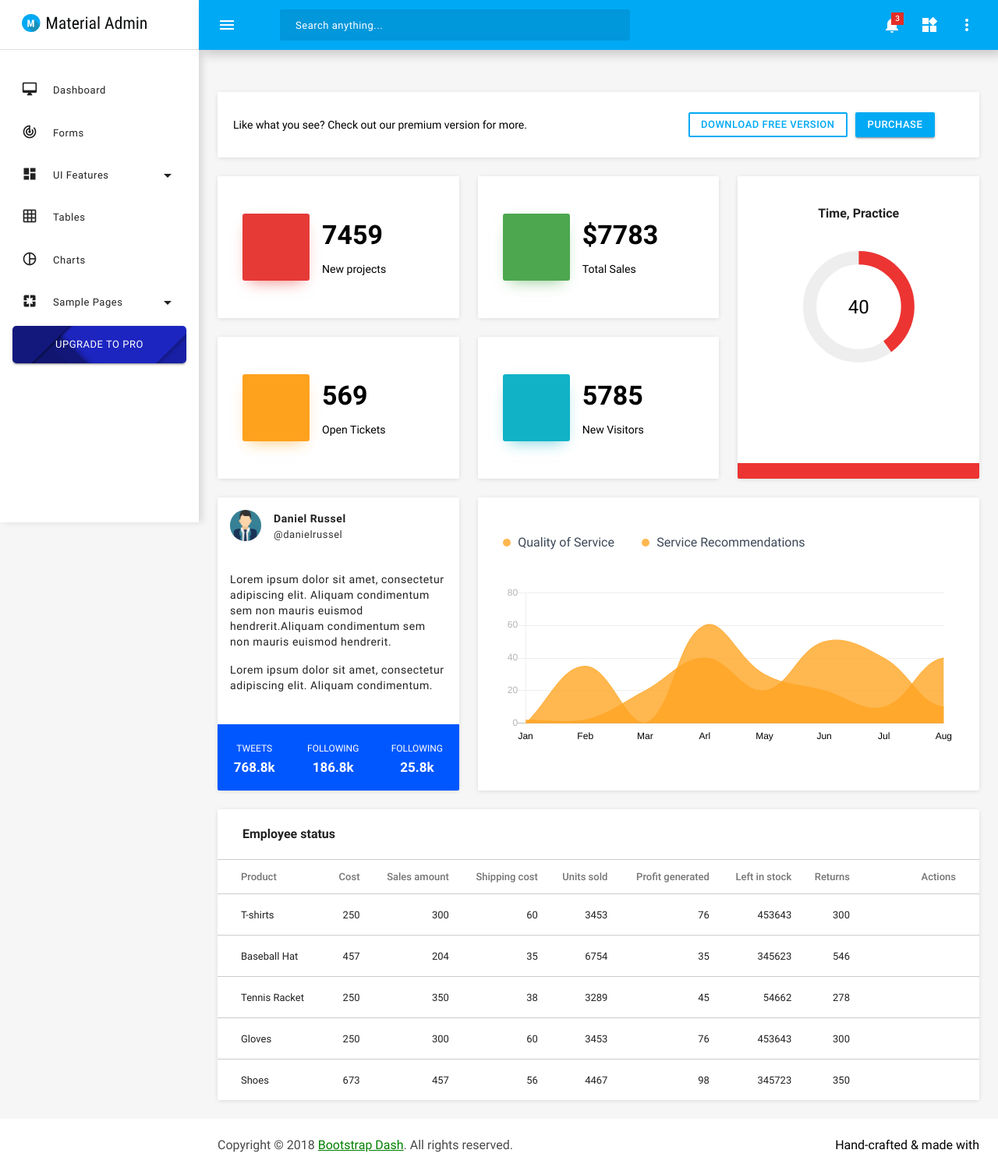
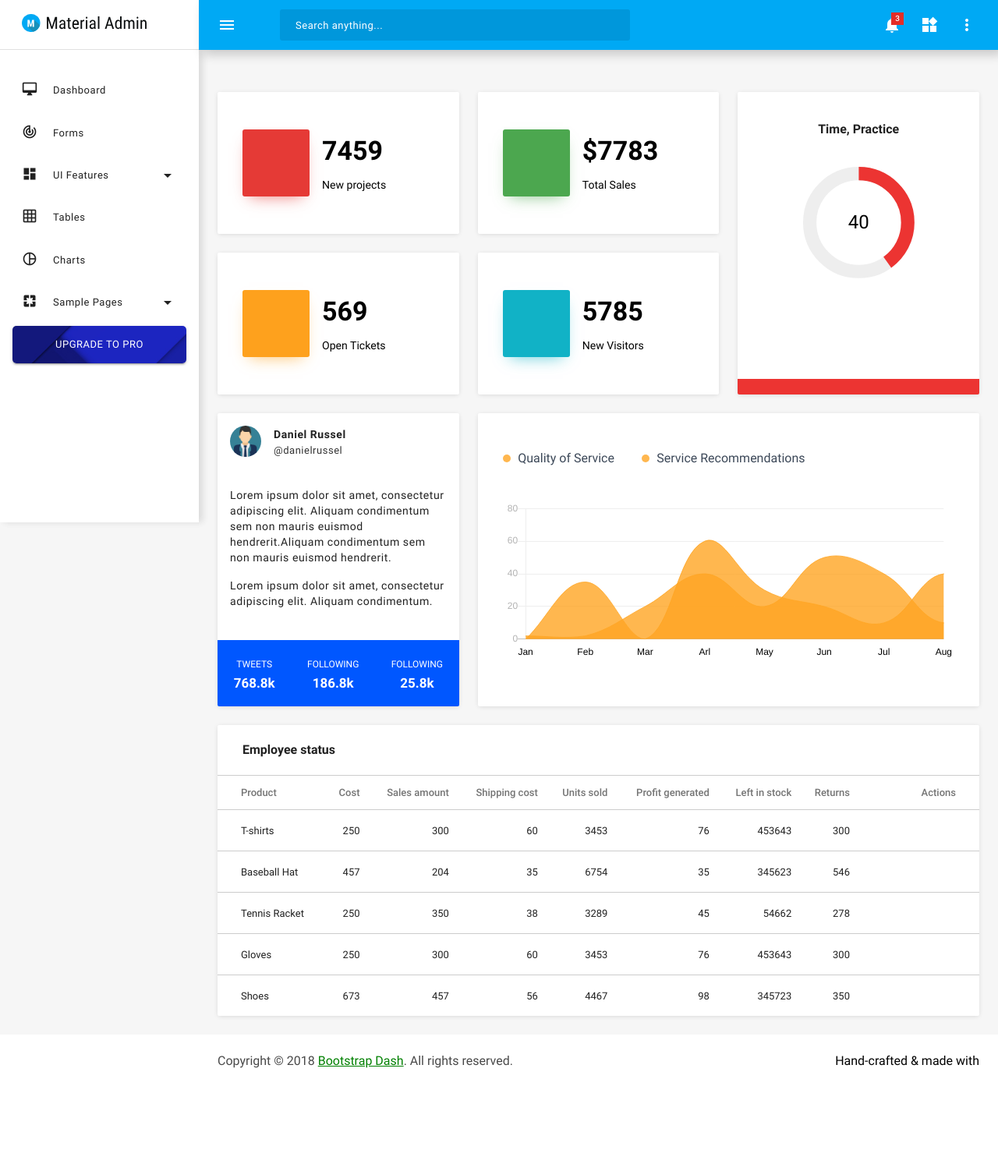
Before and after one commit to anwill/NFAS-ADMIN, a CodeIgniter app: the page made by application/views/home.php in a window 1280 px wide. Shown: the whole page at 78% size. After the commit the page ends 1370 px from the top, so only its background shows below. Run offline with CodeIgniter, Linux system fonts and the light colour scheme; some libraries are stand-ins or nearby versions.

Commit message:
dashboard page

```diff
--- a/application/views/home.php
+++ b/application/views/home.php
@@ -195,27 +195,7 @@
         <main class="content-wrapper">
             <div class="mdc-layout-grid">
                 <div class="mdc-layout-grid__inner">
-                    <div class="mdc-layout-grid__cell stretch-card mdc-layout-grid__cell--span-12">
-                        <div class="mdc-card">
-                            <div class="mdc-layout-grid__inner">
-                                <div class="mdc-layout-grid__cell stretch-card mdc-layout-grid__cell--span-7">
-                                    <section class="purchase__card_section">
-                                        <p>Like what you see? Check out our premium version for more.</p>
-                                    </section>
-                                </div>
-                                <div class="mdc-layout-grid__cell stretch-card mdc-layout-grid__cell--span-5">
-                                    <section class="purchase__card_section d-flex align-item-center">
-                                        <a href="https://github.com/BootstrapDash/Material-Admin" target="_blank" class="mdc-button mdc-button--stroked mdc-button--dense" data-mdc-auto-init="MDCRipple">
-                                            download free version
-                                        </a>
-                                        <a href="https://www.bootstrapdash.com/product/material-admin/" target="_blank" class="mdc-button mdc-button--raised mdc-button--dense" data-mdc-auto-init="MDCRipple">
-                                            purchase
-                                        </a>
-                                    </section>
-                                </div>
-                            </div>
-                        </div>
-                    </div>
+
                     <div class="mdc-layout-grid__cell stretch-card mdc-layout-grid__cell--span-8">
                         <div class="mdc-layout-grid__inner w-100">
                             <div class="mdc-layout-grid__cell stretch-card mdc-layout-grid__cell--span-6">
```
